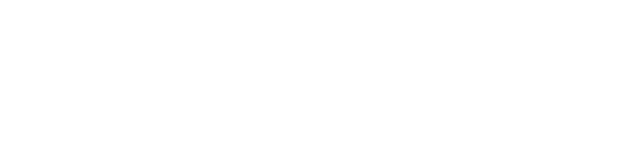
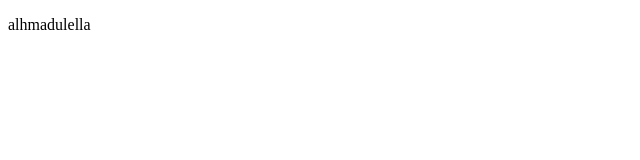
Before and after one commit to mdkamalkhan143/webdevelopar-potfilio, a plain HTML site: page index.html in a window 1280 px wide. Shown: the whole page, without its empty margins (0-640 px from the left). Drawn offline with Linux system fonts and the light colour scheme.

```diff
--- a/index.html
+++ b/index.html
@@ -6,6 +6,7 @@
     <title>webdevelopar portfilio</title>
 </head>
 <body>
+    <p>alhmadulella</p>
     <header>
 
     </header>
```
Also changed, not shown: hardy.png (added), images/developer.png (added), images/hardy.png (added), images/header_bg.png (added), images/icons/facebook.png (added), images/icons/insta.png (added), images/icons/js.png (added), images/icons/mongo.png (added), images/icons/nodejs.png (added), images/icons/react.png (added), images/icons/twitter.png (added).
